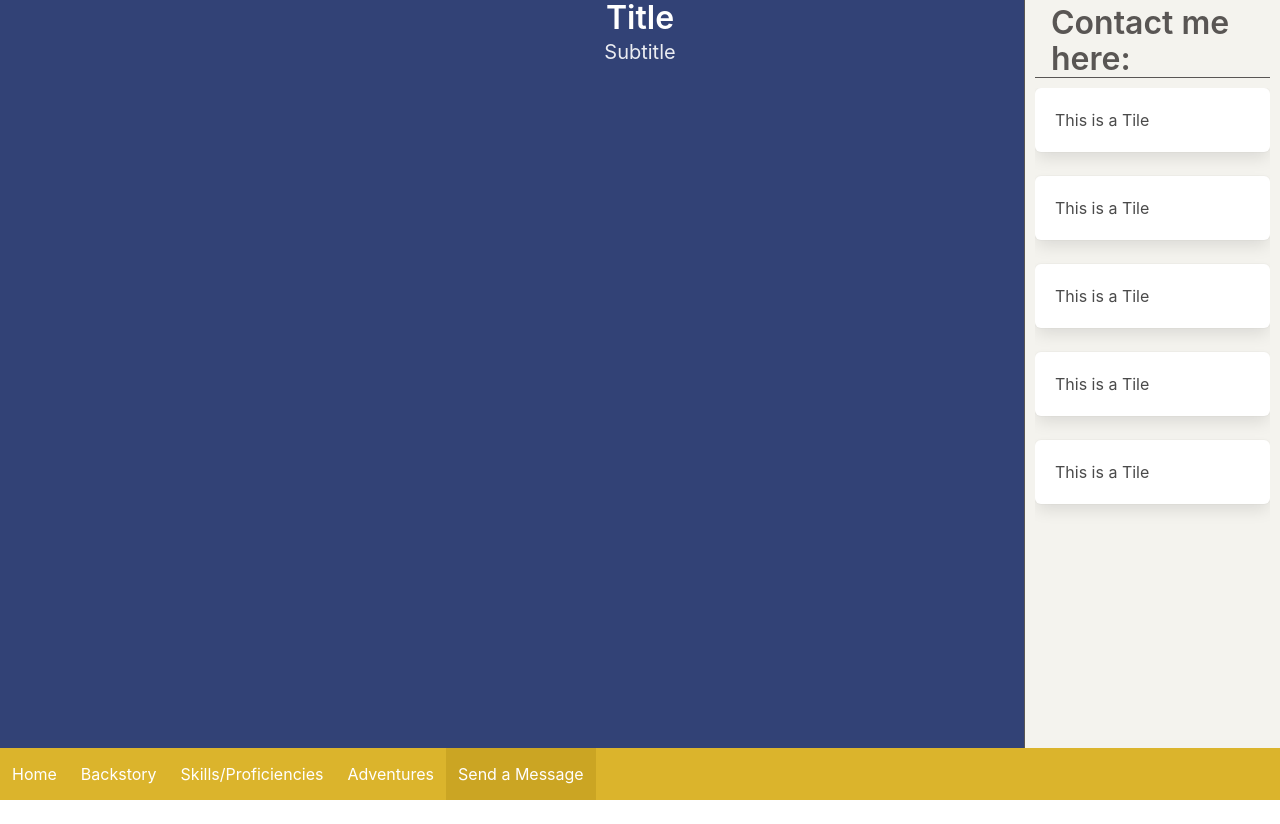
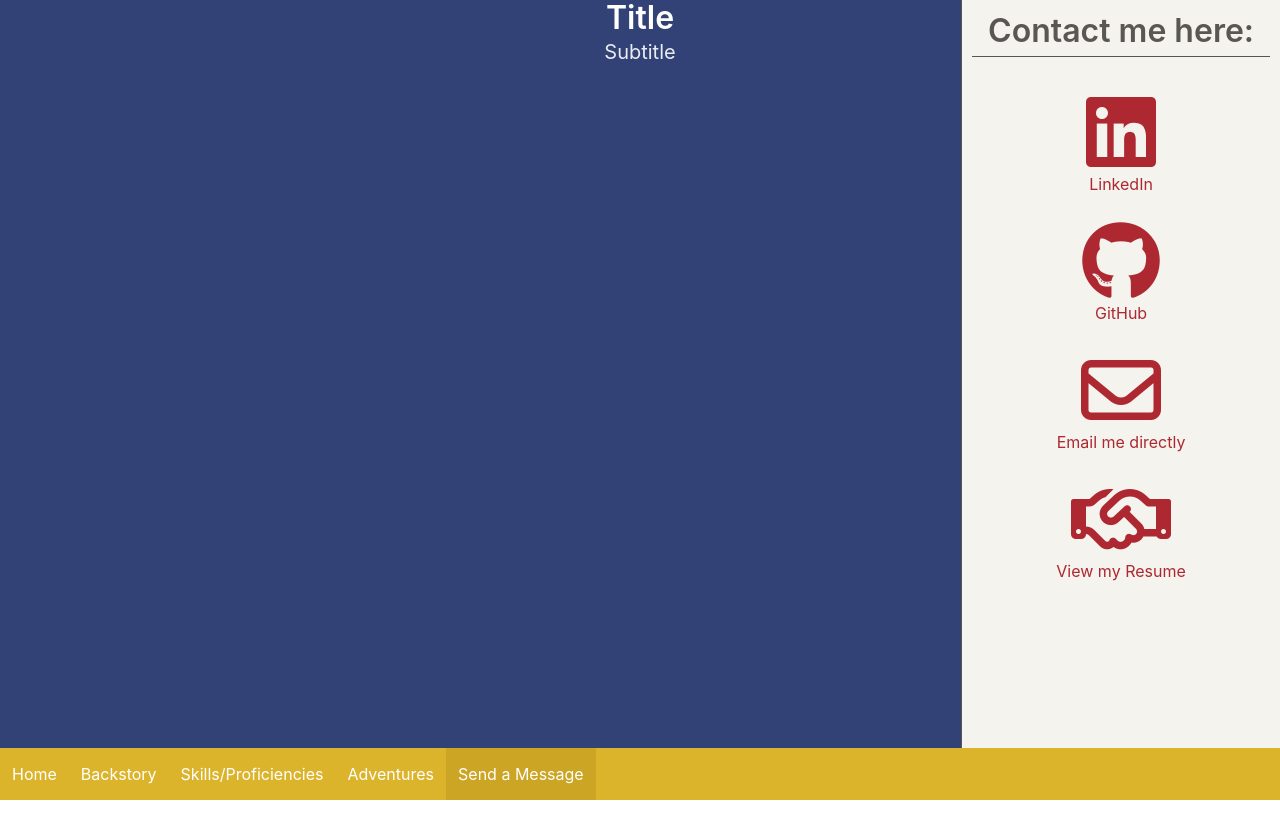
Before and after one commit to seanianking/MrKingsPortfolio, a React (Create React App) app: page /SkillsProficiencies in a window 1280 px wide. Both pictures are taken after a click on the link "Send a Message". Built offline with nearby package versions, Linux system fonts and the light colour scheme.

Commit message:
added contact information, pdf not rendering.

```diff
--- a/package.json
+++ b/package.json
@@ -16,7 +16,7 @@
   },
   "scripts": {
     "start": "node server.js",
-    "startReact": "react-scripts start",
+    "react": "react-scripts start",
     "build": "react-scripts build",
     "test": "react-scripts test",
     "eject": "react-scripts eject"
--- a/public/index.html
+++ b/public/index.html
@@ -16,6 +16,7 @@
       user's mobile device or desktop. See https://developers.google.com/web/fundamentals/web-app-manifest/
     -->
     <link rel="manifest" href="%PUBLIC_URL%/manifest.json" />
+    <script src="https://kit.fontawesome.com/7053292893.js" crossorigin="anonymous"></script>
     <!--
       Notice the use of %PUBLIC_URL% in the tags above.
       It will be replaced with the URL of the `public` folder during the build.
--- a/src/components/Message.js
+++ b/src/components/Message.js
@@ -4,16 +4,41 @@ function Message() {
     return (
         <div>
 
-            <div className="quickview column is-one-fifth">
+            <div className="quickview column is-one-forth">
                 <header className="quickview-header is-primary">
                     <p className="title has-text-warning">Contact me here:</p>
                 </header>
-                <div className="quickview-body is-success">
-                    <div className="tile box">This is a Tile</div>
-                    <div className="tile box">This is a Tile</div>
-                    <div className="tile box">This is a Tile</div>
-                    <div className="tile box">This is a Tile</div>
-                    <div className="tile box">This is a Tile</div>
+                <div className="quickview-body is-success has-text-centered">
+                    <div className="container contactItem">
+                        <figure className="image ">
+                            <a className='has-text-danger' href="https://www.linkedin.com/in/seanianking/">
+                                <i className="fab fa-linkedin fa-5x"></i>
+                            </a>
+                        </figure>
+                        <p className='has-text-danger'>LinkedIn</p>
+                    </div>
+                    <div className="container contactItem">
+                        <figure class="image">
+                            <a className='has-text-danger' href="https://github.com/seanianking">
+                                <i class="fab fa-github fa-5x"></i></a>
+                        </figure>
+                        <p className='has-text-danger'>GitHub</p>
+                    </div>
+                    <div className="container contactItem">
+                        <figure class="image">
+                            <a className='has-text-danger' href="mailto:seanianking@gmail.com">
+                                <i class="far fa-envelope fa-5x"></i>
+                            </a>
+                        </figure>
+                        <p className='has-text-danger'>Email me directly</p>
+                    </div>
+                    <div className="container contactItem">
+                        <figure class="image">
+                            <a className='has-text-danger' href="src/assets/CodingResume.pdf">
+                                <i class="far fa-handshake fa-5x"></i></a>
+                        </figure>
+                        <p className='has-text-danger'>View my Resume</p>
+                    </div>
                 </div>
             </div>
 
```
Also changed, not shown: public/mystyles.css, 2 other files (tests, documents, lock files or other folders).
